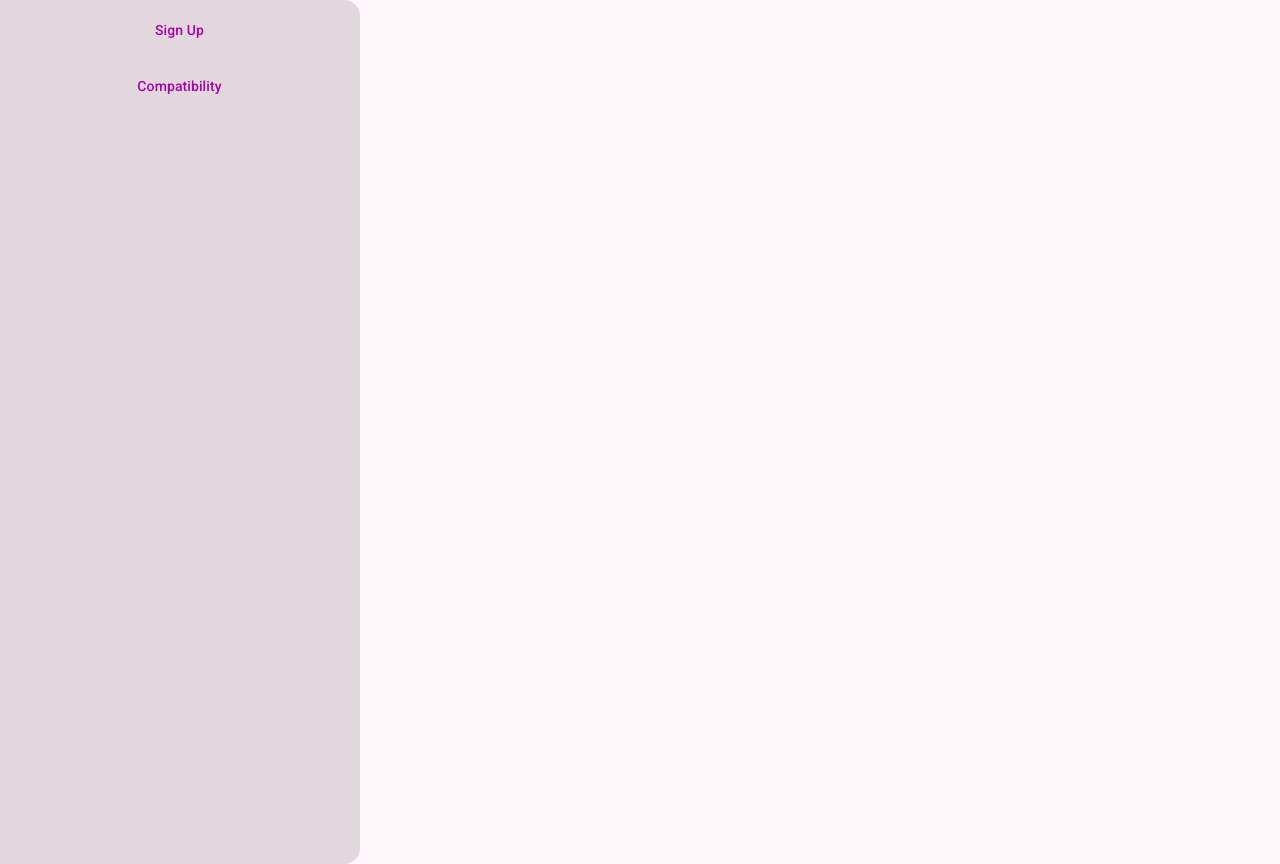
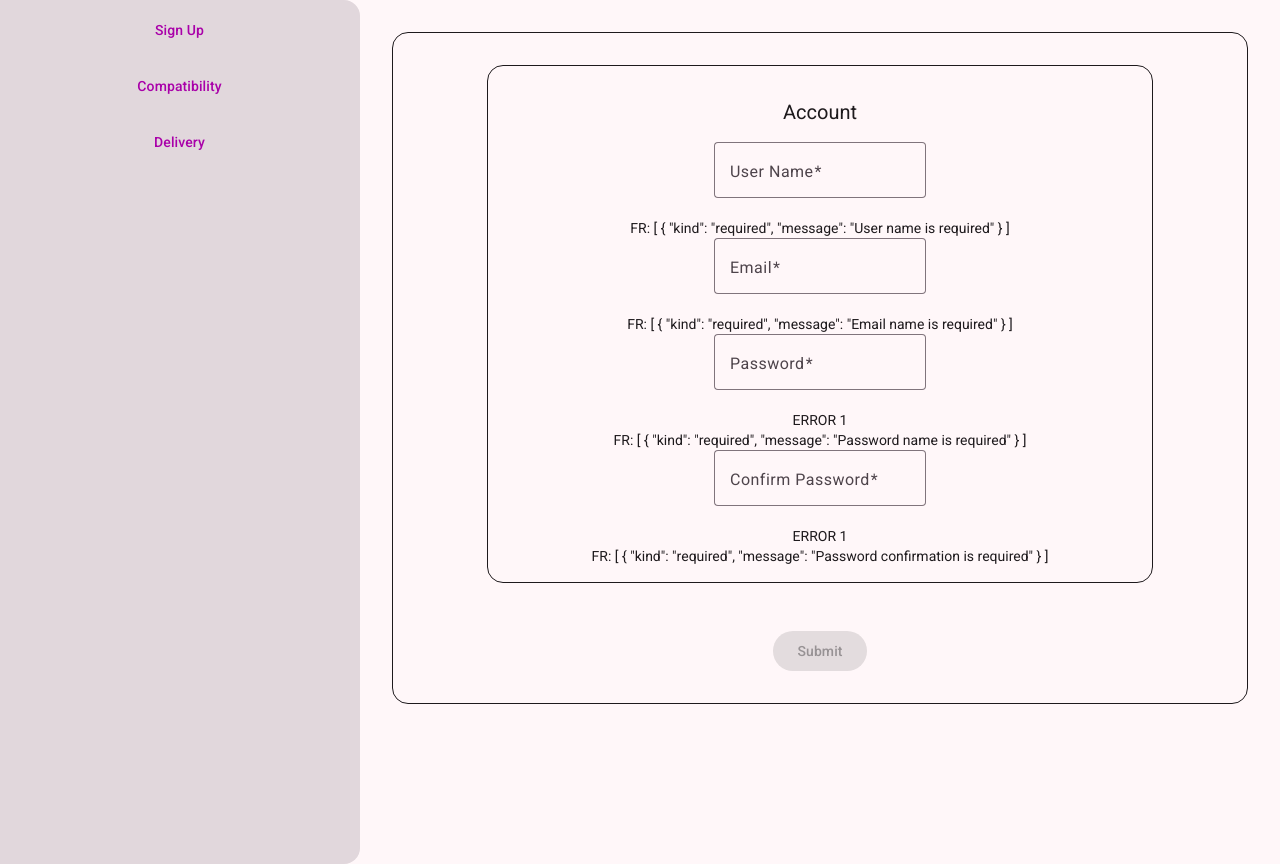
Before and after one commit to tarashevchuk0401/signal-form-21, an Angular app: page /delivery in a window 1280 px wide. Before the commit this address led to /. Built offline with nearby package versions, Linux system fonts and the light colour scheme.

Commit message:
delivery form

```diff
--- a/src/app/app.html
+++ b/src/app/app.html
@@ -4,6 +4,8 @@
       <button mat-button routerLink="sign-up">Sign Up</button>
 
       <button mat-button routerLink="compatibility">Compatibility</button>
+
+      <button mat-button routerLink="delivery">Delivery</button>
     </div>
   </mat-drawer>
   <mat-drawer-content>
--- a/src/app/app.routes.ts
+++ b/src/app/app.routes.ts
@@ -1,9 +1,11 @@
 import { Routes } from '@angular/router';
 import { SignUpComponent } from 'src/app/features/sign-up/sign-up.component';
 import { Compatibility } from 'src/app/features/compatibility/compatibility';
+import { Delivery } from 'src/app/features/delivery/delivery';
 
 export const routes: Routes = [
   { path: '', component: SignUpComponent },
   { path: 'sign-up', component: SignUpComponent },
   { path: 'compatibility', component: Compatibility },
+  { path: 'delivery', component: Delivery },
 ];
--- /dev/null
+++ b/src/app/features/delivery/delivery.html
@@ -0,0 +1,46 @@
+<form [formRoot]="deliveryForm">
+  <div class="form-group">
+    <p>Account</p>
+    <div class="form-control">
+      <mat-form-field appearance="outline">
+        <mat-label>User Name</mat-label>
+        <input [formField]="deliveryForm.account.username" matInput placeholder="Name" />
+      </mat-form-field>
+      <app-form-error [fieldRef]="deliveryForm.account.username" />
+    </div>
+
+    <div class="form-control">
+      <mat-form-field appearance="outline">
+        <mat-label>Email</mat-label>
+        <input [formField]="deliveryForm.account.email" matInput placeholder="Email" />
+      </mat-form-field>
+      <app-form-error [fieldRef]="deliveryForm.account.email" />
+    </div>
+
+    <div class="form-control">
+      <mat-form-field appearance="outline">
+        <mat-label>Password</mat-label>
+        <input [formField]="deliveryForm.account.password" matInput placeholder="Password" />
+      </mat-form-field>
+        <div>ERROR {{deliveryForm.account.password().errors().length}}</div>
+
+        <app-form-error [fieldRef]="deliveryForm.account.password" />
+    </div>
+
+    <div class="form-control">
+      <mat-form-field appearance="outline">
+        <mat-label>Confirm Password</mat-label>
+        <input
+          [formField]="deliveryForm.account.confirmPassword"
+          matInput
+          placeholder="Confirm Pasword"
+        />
+      </mat-form-field>
+        <div>ERROR {{deliveryForm.account.confirmPassword().errors().length}}</div>
+      <app-form-error [fieldRef]="deliveryForm.account.confirmPassword" />
+<!--      <div>CP: {{ deliveryForm.account.password | json }}</div>-->
+    </div>
+  </div>
+
+  <button type="submit" matButton="filled" [disabled]="!deliveryForm().valid()">Submit</button>
+</form>
--- /dev/null
+++ b/src/app/features/delivery/delivery.scss
@@ -0,0 +1,33 @@
+form {
+    display: flex;
+    flex-direction: column;
+    gap: 3rem;
+    align-items: center;
+    padding: 2rem;
+    border: 1px solid var(--mat-sys-on-background);
+    border-radius: 1rem;
+
+    .form-group{
+
+        padding: 1rem;
+        border: 1px solid var(--mat-sys-on-background);
+        border-radius: 1rem;
+        width: 80%;
+        display: flex;
+        flex-direction: column;
+        justify-content: center;
+        align-items: center;
+
+        p{
+            font-size: 20px;
+        }
+    }
+
+    .form-control{
+        align-items: center;
+        display: flex;
+        flex-direction: column;
+    }
+
+
+}
--- /dev/null
+++ b/src/app/features/delivery/delivery.ts
@@ -0,0 +1,112 @@
+import { Component, inject, resource, signal } from '@angular/core';
+import {
+  apply,
+  form,
+  FormField,
+  FormRoot, minLength,
+  required,
+  schema,
+  validateAsync,
+  validateHttp,
+  validateTree,
+} from '@angular/forms/signals';
+import { MatFormField, MatInput, MatLabel } from '@angular/material/input';
+import { MatButton } from '@angular/material/button';
+import { FormError } from 'src/app/shared/components/form-error/form-error';
+import { SignUpDto } from 'src/app/shared/interfaces/sign-up.dto';
+import { MatSnackBar } from '@angular/material/snack-bar';
+import { RegistrationService } from 'src/app/shared/services/registration.service';
+import { JsonPipe } from '@angular/common';
+
+export interface DeliveryForm {
+  account: AccountForm;
+}
+
+export interface AccountForm {
+  username: string;
+  email: string;
+  password: string;
+  confirmPassword: string;
+}
+
+export const AccountFormSchema = schema<AccountForm>((schema) => {
+  required(schema.username, { message: 'User name is required' });
+  validateAsync(schema.username, {
+    params: (ctx) => ctx.value(),
+
+    factory: (params) => {
+      const registrationService = inject(RegistrationService);
+      return resource({
+        params,
+        loader: async ({ params }) => {
+          return await registrationService.checkUserExists(params as string);
+        },
+      });
+    },
+
+    onSuccess: (result) => {
+      return result
+        ? {
+            kind: 'userExists',
+            message: 'Try another name (taras).',
+          }
+        : undefined;
+    },
+    onError: () => undefined,
+  });
+
+  required(schema.email, { message: 'Email name is required' });
+
+  required(schema.password, { message: 'Password name is required' });
+  minLength(schema.password, 3, { message: 'Password must be at least 3 characters long' });
+
+  required(schema.confirmPassword, { message: 'Password confirmation is required' });
+
+  ///FIX
+  validateTree(schema, (ctx) => {
+    return ctx.value().password === ctx.value().confirmPassword
+      ? undefined
+      : {
+          field: ctx.fieldTree.confirmPassword, // assign the error to the second password field
+          kind: 'confirmationPassword',
+          message: 'The entered password must match with the one specified in "Password" field.',
+        };
+  });
+});
+
+@Component({
+  selector: 'app-delivery',
+  imports: [FormRoot, MatFormField, MatLabel, MatInput, FormField, MatButton, FormError, JsonPipe],
+  templateUrl: './delivery.html',
+  styleUrl: './delivery.scss',
+})
+export class Delivery {
+  deliveryFormModel = signal<DeliveryForm>({
+    account: {
+      username: '',
+      email: '',
+      password: '',
+      confirmPassword: '',
+    },
+  });
+
+  deliveryForm = form(
+    this.deliveryFormModel,
+    (schemaPath) => {
+      apply(schemaPath.account, AccountFormSchema);
+    },
+    {
+      submission: {
+        action: async () => {
+          console.log('is valid', this.deliveryForm().valid());
+          this.openSnackBar('Form submitted successfully!', 'Close');
+        },
+      },
+    },
+  );
+
+  private _snackBar = inject(MatSnackBar);
+  private openSnackBar(message: string, action: string) {
+    this._snackBar.open(message, action, { verticalPosition: 'top', duration: 2000 });
+  }
+}
--- /dev/null
+++ b/src/app/shared/components/form-error/form-error.html
@@ -0,0 +1,10 @@
+@let state = fieldRef()();
+@if (state.touched() && state.errors().length) {
+    <ul>
+        @for (error of state.errors(); track $index) {
+            <li>{{ error.message }}</li>
+        }
+    </ul>
+}
+
+<div>FR: {{state.errors() | json}}</div>
--- /dev/null
+++ b/src/app/shared/components/form-error/form-error.scss
@@ -0,0 +1,10 @@
+ul {
+  list-style: none;
+    padding: 0;
+  margin: 0 0 1rem 0;
+}
+
+li {
+  margin: 0;
+  color: var(--mat-sys-error);
+}
--- /dev/null
+++ b/src/app/shared/components/form-error/form-error.ts
@@ -0,0 +1,13 @@
+import { Component, input } from '@angular/core';
+import { FieldTree } from '@angular/forms/signals';
+import { JsonPipe } from '@angular/common';
+
+@Component({
+  selector: 'app-form-error',
+  templateUrl: './form-error.html',
+  styleUrl: './form-error.scss',
+  imports: [JsonPipe],
+})
+export class FormError<T> {
+  readonly fieldRef = input.required<FieldTree<T>>();
+}
--- /dev/null
+++ b/src/app/shared/services/registration.service.ts
@@ -0,0 +1,12 @@
+import { Injectable } from '@angular/core';
+
+@Injectable({ providedIn: 'root' })
+export class RegistrationService {
+  checkUserExists(username: string): Promise<boolean> {
+    return new Promise<boolean>((resolve) => {
+      setTimeout(() => {
+        resolve(username !== 'taras');
+      }, 1000);
+    });
+  }
+}
```
Also changed, not shown: 2 other files (tests, documents, lock files or other folders).
